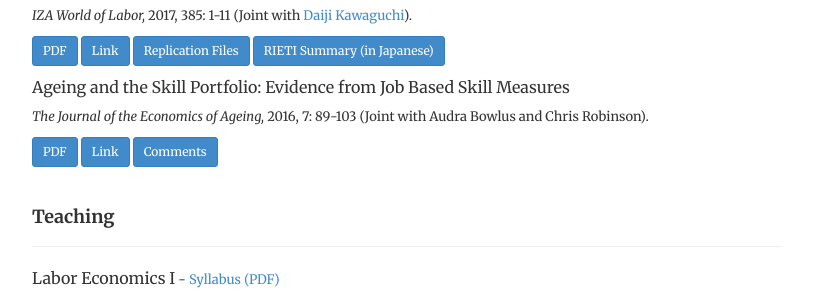
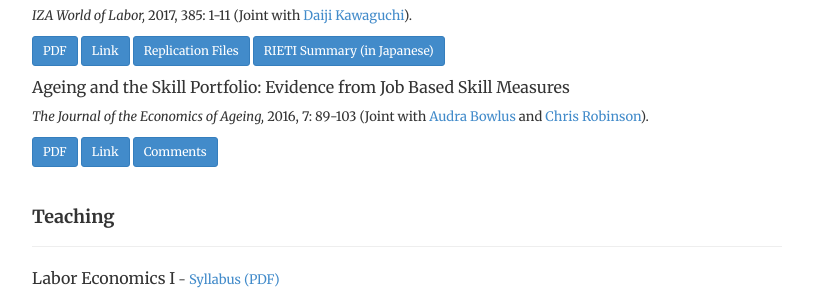
Before and after one commit to morihiroaki/morihiroaki.github.io, a Jekyll site: the page built from index.html, in a window 1280 px wide. Shown: the part 564-864 px from the top of the page, without its empty margins (233-1046 px from the left). Built offline with Jekyll 4.4.1, drawn with Linux system fonts in a browser that asks for light colours.

Commit message:
Update index.html

```diff
--- a/index.html
+++ b/index.html
@@ -40,7 +40,7 @@
   <a href="http://www.rieti.go.jp/jp/special/from-iza/008.html" target="_blank" class="btn btn-primary btn-sm" role="button">RIETI Summary (in Japanese)</a></p>
 
     <p><font size="3">Ageing and the Skill Portfolio: Evidence from Job Based Skill Measures</font></p>
-  <p><font size="2"><i>The Journal of the Economics of Ageing,</i> 2016, 7: 89-103 (Joint with Audra Bowlus and Chris Robinson). </p>
+  <p><font size="2"><i>The Journal of the Economics of Ageing,</i> 2016, 7: 89-103 (Joint with <a href="http://economics.uwo.ca/people/faculty/bowlus.html" target="_blank" title="Link">Audra Bowlus</a> and <a href="http://economics.uwo.ca/people/faculty/robinson.html" target="_blank" title="Link">Chris Robinson</a>). </p>
   <p><a href="./files/Bowlus_Mori_Robinson_2016_JEA.pdf" target="_blank" class="btn btn-primary btn-sm" role="button">PDF</a>
   <a href="http://www.sciencedirect.com/science/article/pii/S2212828X16000049" target="_blank" class="btn btn-primary btn-sm" role="button">Link</a>
   <a href="http://www.sciencedirect.com/science/article/pii/S2212828X16300135" target="_blank" class="btn btn-primary btn-sm" role="button">Comments</a></p>
```
